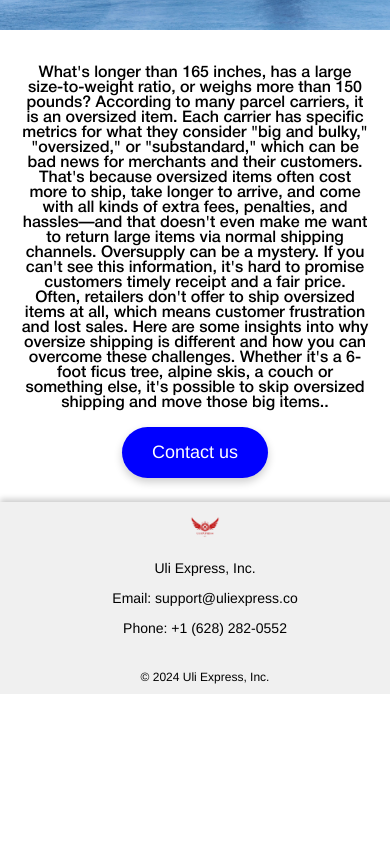
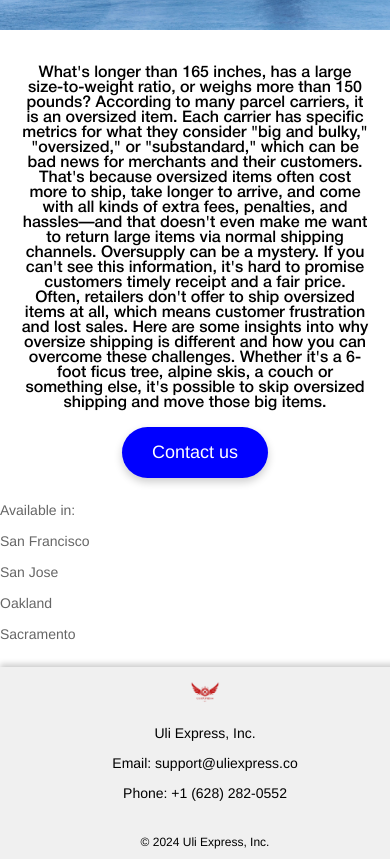
Before and after one commit to UliExpress/uliexpress.github.io, a plain HTML site: page index.html in a window 390 px wide. Shown: the part 548-1407 px from the top of the page. Before the commit the page ends 1242 px from the top, so only its background shows below. Drawn offline with Linux system fonts and the light colour scheme; files whose address does not match are found by name.

Commit message:
Update index.html

```diff
--- a/index.html
+++ b/index.html
@@ -236,8 +236,8 @@
   /* Dark Mode Icon */
   #darkModeToggle {
     background: none; /* Remove button background */
-    border: none;    /* Remove button border */
-    padding: 10px;    /* Adjust padding as needed */
+    border: none;  /* Remove button border */
+    padding: 10px;  /* Adjust padding as needed */
   }
 
   #darkModeToggle img {
@@ -245,10 +245,31 @@
     height: 24px;
   }
 
-  </style>
-</head>
-<body>
+  /* Location List Styles */
+  .location-list {
+    display: flex;
+    justify-content: center;
+    align-items: center;
+    gap: 10px;
+    margin-bottom: 20px; /* Add some spacing below the list */
+  }
 
+  .location-list span {
+    font-size: 14px;
+    color: #666; /* Slightly lighter color for the locations */
+  }
+
+  /* Media Query for Mobile Responsiveness */
+  @media (max-width: 768px) {
+    .location-list {
+      flex-direction: column; /* Stack locations vertically on mobile */
+      align-items: flex-start; /* Align items to the left */
+    }
+
+    .location-list span {
+      margin-bottom: 5px; /* Add spacing between locations */
+    }
+  }
   </style>
 </head>
 <body>
@@ -286,11 +307,20 @@
     into why oversize shipping is different and how you can overcome these
     challenges. Whether it's a 6-foot ficus tree, alpine skis, a couch or
     something else, it's possible to skip oversized shipping and move those
-    big items..
+    big items.
   </p>
 
   <a href="https://uliexpress.co/contact" class="btn">Contact us</a>
 </div>
+
+<div class="location-list">
+  <span>Available in:</span>
+  <span>San Francisco</span>
+  <span>San Jose</span>
+  <span>Oakland</span>
+  <span>Sacramento</span>
+</div>
+
 
 <footer>
   <div class="footer-content">
@@ -315,7 +345,7 @@ const heroSection = document.querySelector('.hero');
 
 darkModeToggle.addEventListener('click', () => {
   body.classList.toggle('dark-mode');
-  heroSection.classList.toggle('dark-mode'); // Toggle only the 'dark-mode' class on the hero section
+  heroSection.classList.toggle('dark-mode');
 });
 
 </script>
```
Lines whose indentation alone changed are shown as unchanged.
